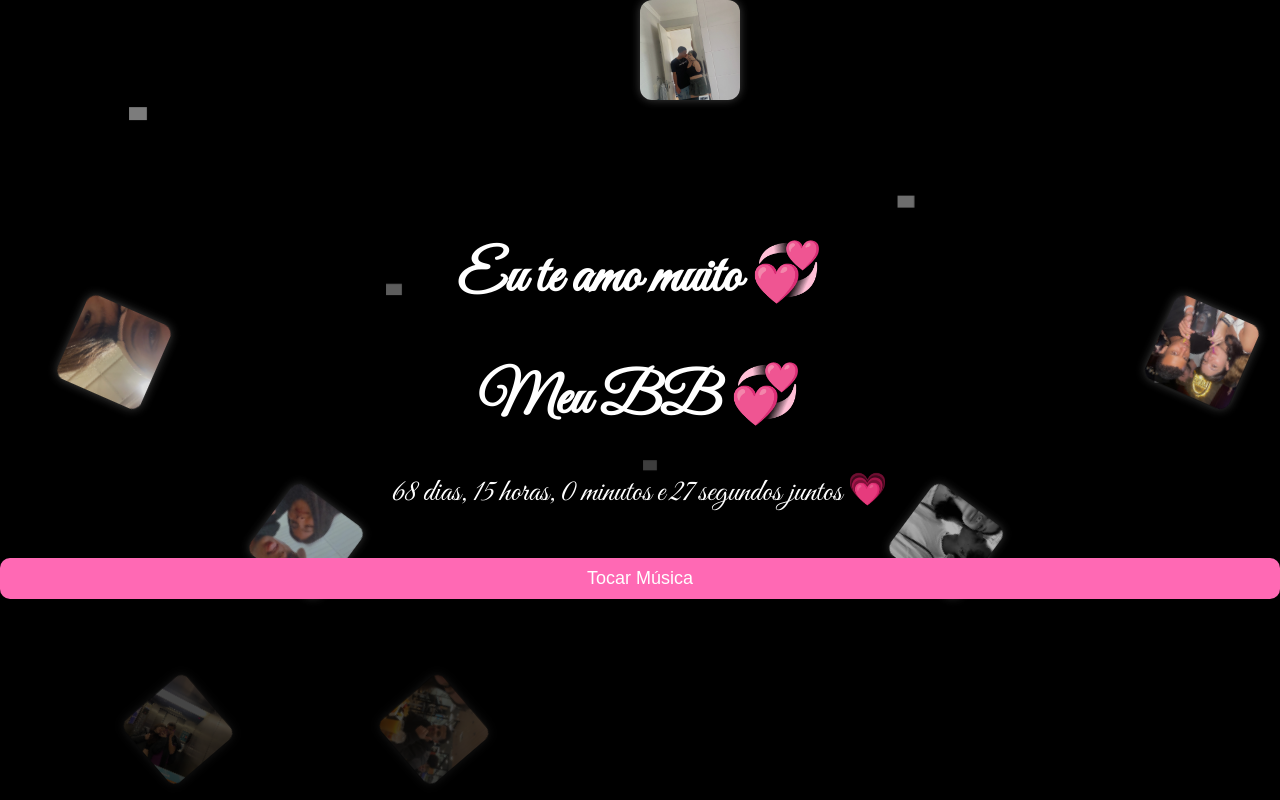
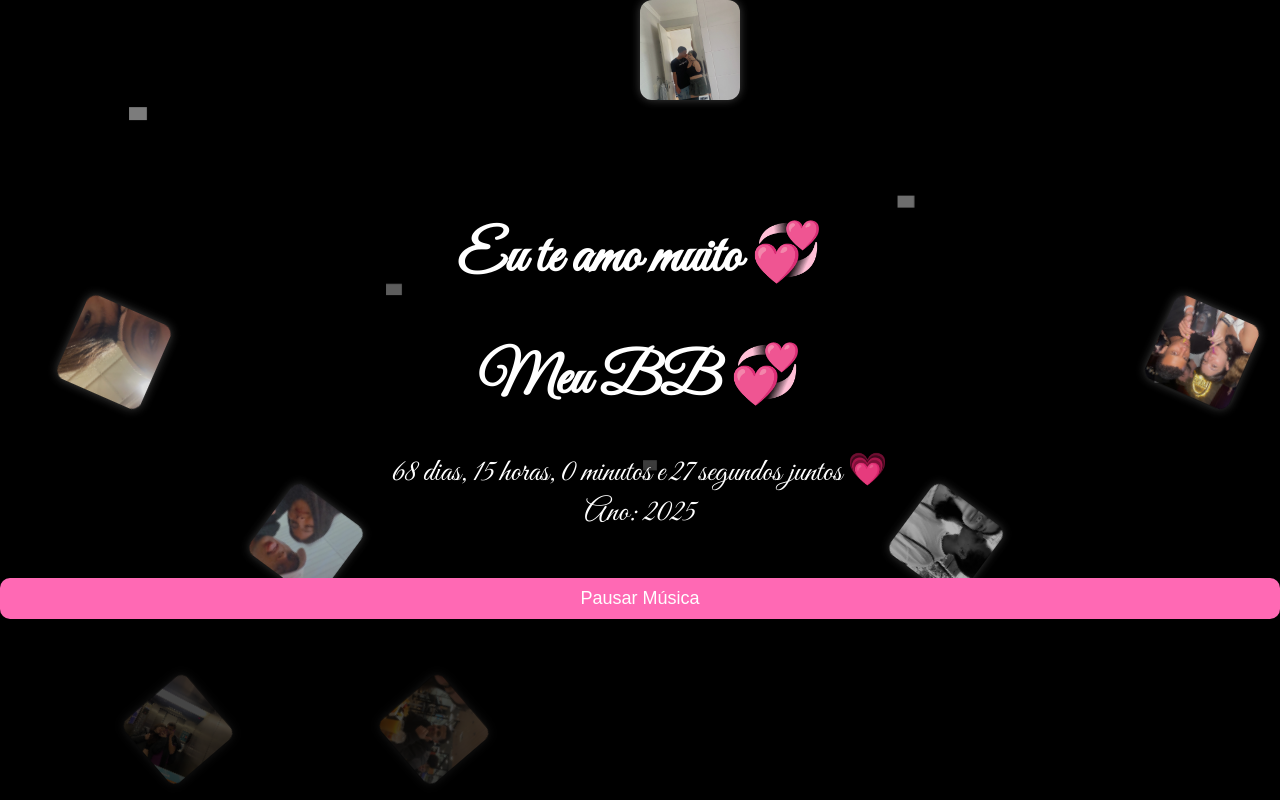
Before and after one commit to Matmari7/Matmari7.github.io, a plain HTML site: page index.html in a window 1280 px wide. Both pictures are taken after a click on the button "Tocar Música". Drawn offline with Linux system fonts and the light colour scheme; grey boxes are pictures that could not be loaded.

Commit message:
index.html

```diff
--- a/index.html
+++ b/index.html
@@ -236,19 +236,24 @@
     Seu navegador não suporta áudio.
   </audio>
 
-  <button onclick="tocarMusica()">Tocar Música</button>
+  <!-- Botão único para alternar entre Tocar e Pausar -->
+  <button id="botaoMusica" onclick="alternarMusica()">Tocar Música</button>
 
   <script>
-    function tocarMusica() {
+    // Função para alternar entre tocar e pausar a música
+    function alternarMusica() {
       const musica = document.getElementById('musica');
-      musica.currentTime = 318;
-      musica.volume = 0.5;
-      musica.play().then(() => {
-        console.log("Tocando");
-      }).catch((erro) => {
-        console.error("Erro ao tocar áudio:", erro);
-        alert("Não foi possível tocar a música. Verifique se o arquivo está no lugar certo e se o navegador permite.");
-      });
+      const botaoMusica = document.getElementById('botaoMusica');
+
+      if (musica.paused) {
+        musica.currentTime = 318; // Começar de um ponto específico (por exemplo, 5min)
+        musica.volume = 0.5;
+        musica.play();
+        botaoMusica.textContent = "Pausar Música"; // Altera o texto do botão
+      } else {
+        musica.pause();
+        botaoMusica.textContent = "Tocar Música"; // Altera o texto do botão
+      }
     }
 
     // Contador
@@ -264,8 +269,15 @@
       const minutos = Math.floor((diferenca / (1000 * 60)) % 60);
       const segundos = Math.floor((diferenca / 1000) % 60);
 
-      contador.innerHTML = `${dias} dias, ${horas} horas, ${minutos} minutos e ${segundos} segundos juntos 💗`;
+      const anoAtual = new Date().getFullYear();
+
+      // Se já tiver completado 1 ano
+      if (dias >= 365) {
+        contador.innerHTML = `🎉 1 ano juntos! 🎉<br>Ano: ${anoAtual}`;
+    } else {
+        contador.innerHTML = `${dias} dias, ${horas} horas, ${minutos} minutos e ${segundos} segundos juntos 💗<br>Ano: ${anoAtual}`;
     }
+  }
 
     setInterval(atualizarContador, 1000);
     atualizarContador();
```
